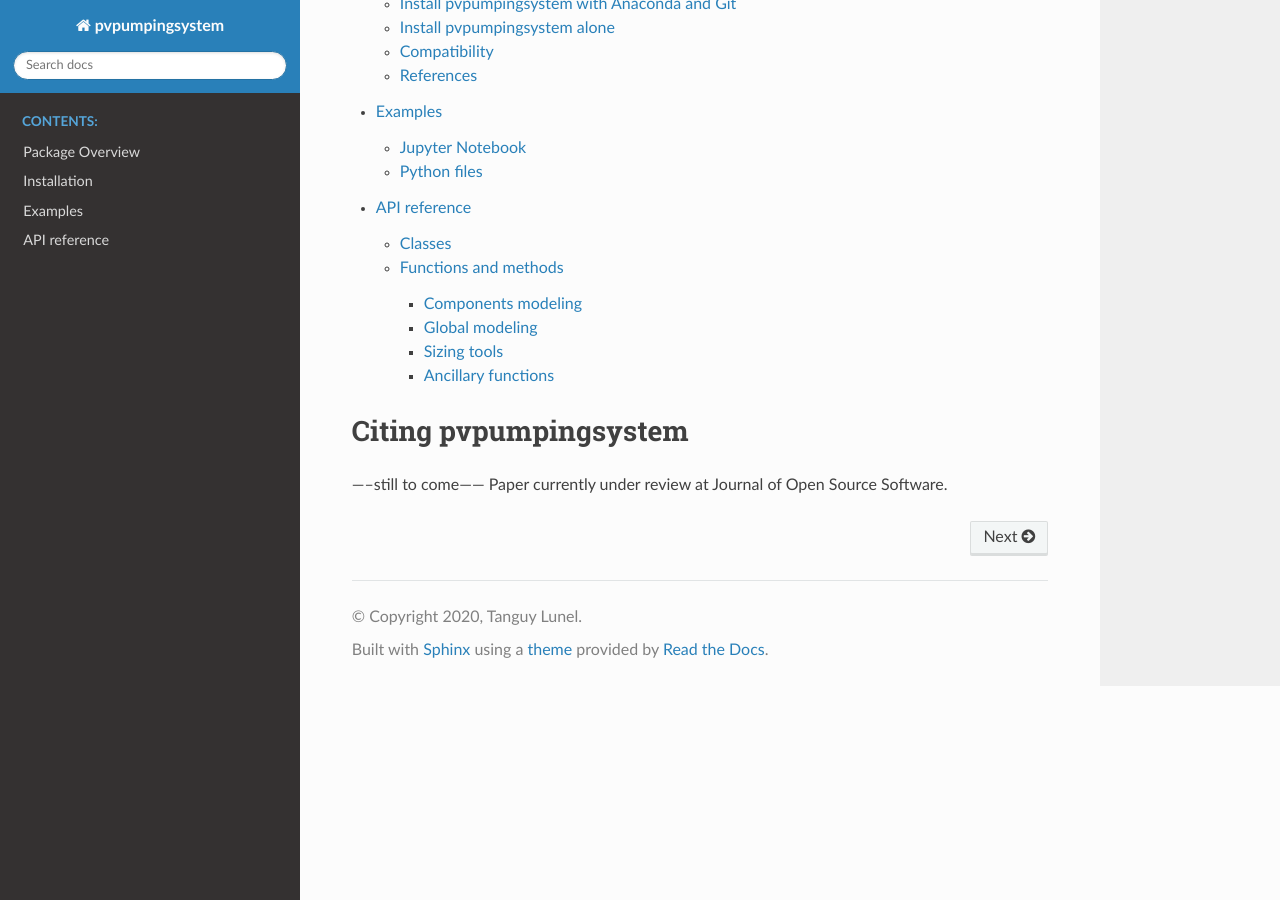
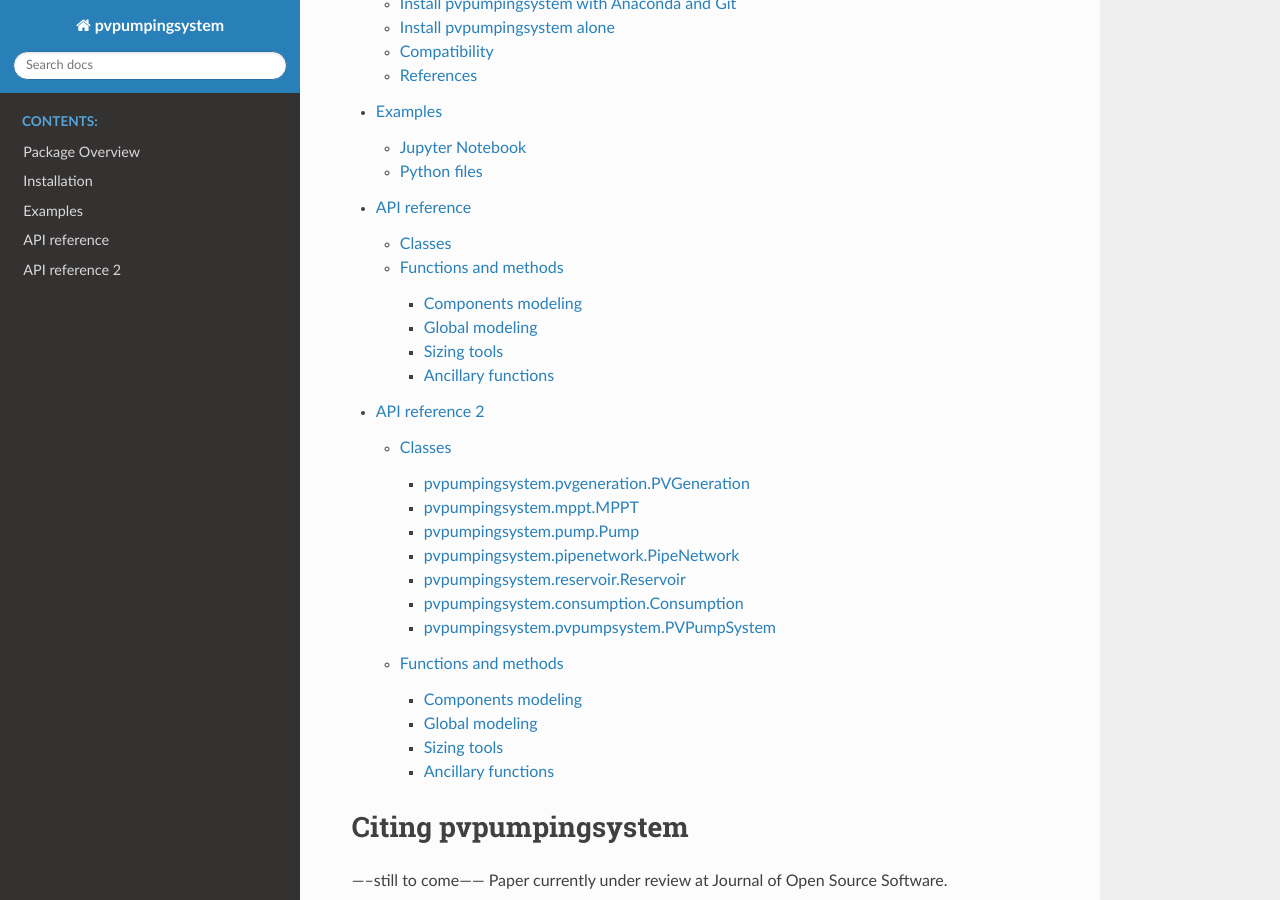
Before and after one commit to tylunel/pvpumpingsystem, a Sphinx documentation site: the page built from docs/source/index.rst, in a window 1280 px wide and 900 px high, scrolled down 876 px. Built offline with Sphinx 7.4.7 and the Read the Docs theme 2.0.0, drawn with Linux system fonts in a browser that asks for light colours; some of the changed lines change nothing that is shown.

Commit message:
Attempt to fix API online:
- workaround with toctree listing all generated files

```diff
--- /dev/null
+++ b/docs/source/api2.rst
@@ -0,0 +1,126 @@
+.. currentmodule:: pvpumpingsystem
+
+API reference 2
+===============
+
+
+Classes
+-------
+
+The different classes of *pvpumpingsystem*.
+
+.. toctree::
+
+   generated/pvpumpingsystem.pvgeneration.PVGeneration
+   generated/pvpumpingsystem.mppt.MPPT
+   generated/pvpumpingsystem.pump.Pump
+   generated/pvpumpingsystem.pipenetwork.PipeNetwork
+   generated/pvpumpingsystem.reservoir.Reservoir
+   generated/pvpumpingsystem.consumption.Consumption
+   generated/pvpumpingsystem.pvpumpsystem.PVPumpSystem
+
+
+Functions and methods
+---------------------
+
+Components modeling
+^^^^^^^^^^^^^^^^^^^
+
+.. toctree::
+
+   generated/pvpumpingsystem.reservoir.Reservoir.change_water_volume
+
+   generated/pvpumpingsystem.consumption.adapt_to_flow_pumped
+
+   generated/pvpumpingsystem.pipenetwork.PipeNetwork.dynamichead
+
+   generated/pvpumpingsystem.pvgeneration.PVGeneration.run_model
+
+   generated/pvpumpingsystem.pump.Pump.iv_curve_data
+   generated/pvpumpingsystem.pump.Pump.functIforVH
+   generated/pvpumpingsystem.pump.Pump.functIforVH_Arab
+   generated/pvpumpingsystem.pump.Pump.functIforVH_Kou
+   generated/pvpumpingsystem.pump.Pump.functIforVH_theoretical
+   generated/pvpumpingsystem.pump.Pump.functQforVH
+   generated/pvpumpingsystem.pump.Pump.functQforPH
+   generated/pvpumpingsystem.pump.Pump.functQforPH_Hamidat
+   generated/pvpumpingsystem.pump.Pump.functQforPH_Arab
+   generated/pvpumpingsystem.pump.Pump.functQforPH_Kou
+   generated/pvpumpingsystem.pump.Pump.functQforPH_theoretical
+   generated/pvpumpingsystem.pump.get_data_pump
+   generated/pvpumpingsystem.pump.specs_completeness
+   generated/pvpumpingsystem.pump._curves_coeffs_Arab06
+   generated/pvpumpingsystem.pump._curves_coeffs_Kou98
+   generated/pvpumpingsystem.pump._curves_coeffs_Hamidat08
+   generated/pvpumpingsystem.pump._curves_coeffs_theoretical
+   generated/pvpumpingsystem.pump._curves_coeffs_theoretical_variable_efficiency
+   generated/pvpumpingsystem.pump._curves_coeffs_theoretical_constant_efficiency
+   generated/pvpumpingsystem.pump._curves_coeffs_theoretical_basic
+   generated/pvpumpingsystem.pump._domain_V_H
+   generated/pvpumpingsystem.pump._domain_P_H
+   generated/pvpumpingsystem.pump._extrapolate_pow_eff_with_cst_efficiency
+   generated/pvpumpingsystem.pump.plot_Q_vs_P_H_3d
+   generated/pvpumpingsystem.pump.plot_I_vs_V_H_3d
+   generated/pvpumpingsystem.pump.plot_Q_vs_V_H_2d
+
+
+Global modeling
+^^^^^^^^^^^^^^^
+
+.. toctree::
+
+   generated/pvpumpingsystem.pvpumpsystem.PVPumpSystem.define_motorpump_model
+   generated/pvpumpingsystem.pvpumpsystem.PVPumpSystem.operating_point_noiteration
+   generated/pvpumpingsystem.pvpumpsystem.PVPumpSystem.calc_flow
+   generated/pvpumpingsystem.pvpumpsystem.PVPumpSystem.calc_efficiency
+   generated/pvpumpingsystem.pvpumpsystem.PVPumpSystem.calc_reservoir
+   generated/pvpumpingsystem.pvpumpsystem.PVPumpSystem.run_model
+   generated/pvpumpingsystem.pvpumpsystem.function_i_from_v
+   generated/pvpumpingsystem.pvpumpsystem.operating_point_noiteration
+   generated/pvpumpingsystem.pvpumpsystem.calc_flow_directly_coupled
+   generated/pvpumpingsystem.pvpumpsystem.calc_flow_mppt_coupled
+   generated/pvpumpingsystem.pvpumpsystem.calc_efficiency
+
+
+Sizing tools
+^^^^^^^^^^^^
+
+.. toctree::
+
+   generated/pvpumpingsystem.sizing.shrink_weather_representative
+   generated/pvpumpingsystem.sizing.shrink_weather_worst_month
+   generated/pvpumpingsystem.sizing.subset_respecting_llp_direct
+   generated/pvpumpingsystem.sizing.size_nb_pv_direct
+   generated/pvpumpingsystem.sizing.subset_respecting_llp_mppt
+   generated/pvpumpingsystem.sizing.size_nb_pv_mppt
+   generated/pvpumpingsystem.sizing.sizing_minimize_npv
+
+
+Ancillary functions
+^^^^^^^^^^^^^^^^^^^
+
+.. toctree::
+
+   generated/pvpumpingsystem.function_models.correlation_stats
+   generated/pvpumpingsystem.function_models.compound_polynomial_1_2
+   generated/pvpumpingsystem.function_models.compound_polynomial_1_3
+   generated/pvpumpingsystem.function_models.compound_polynomial_2_2
+   generated/pvpumpingsystem.function_models.compound_polynomial_2_3
+   generated/pvpumpingsystem.function_models.compound_polynomial_3_3
+   generated/pvpumpingsystem.function_models.polynomial_multivar_3_3_4
+   generated/pvpumpingsystem.function_models.polynomial_multivar_3_3_1
+   generated/pvpumpingsystem.function_models.polynomial_multivar_2_2_1
+   generated/pvpumpingsystem.function_models.polynomial_multivar_2_2_0
+   generated/pvpumpingsystem.function_models.polynomial_multivar_1_1_0
+   generated/pvpumpingsystem.function_models.polynomial_multivar_0_1_0
+   generated/pvpumpingsystem.function_models.polynomial_5
+   generated/pvpumpingsystem.function_models.polynomial_4
+   generated/pvpumpingsystem.function_models.polynomial_3
+   generated/pvpumpingsystem.function_models.polynomial_2
+   generated/pvpumpingsystem.function_models.polynomial_1
+   generated/pvpumpingsystem.function_models.polynomial_divided_2_1
+
+   generated/pvpumpingsystem.waterproperties.water_prop
+
+   generated/pvpumpingsystem.finance.initial_investment
+   generated/pvpumpingsystem.finance.net_present_value
--- a/docs/source/index.rst
+++ b/docs/source/index.rst
@@ -35,6 +35,7 @@ The software is published under the open source license GPL-v3.
    installation
    examples
    apireference
+   api2
 
 
 
```
